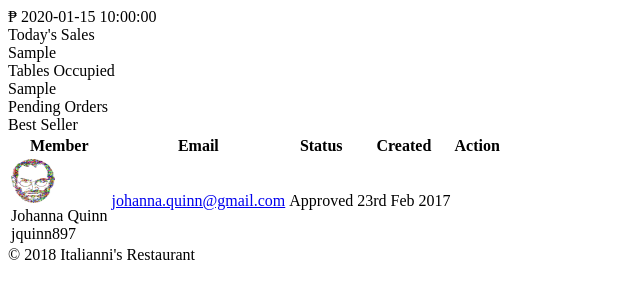
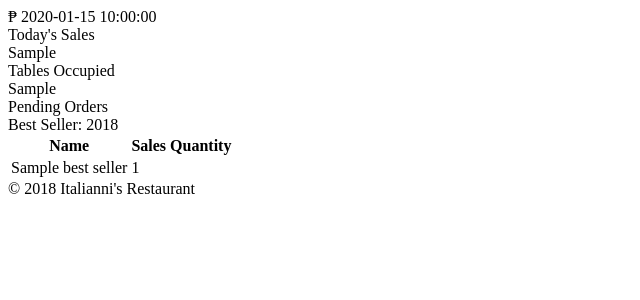
Before and after one commit to alvinrightback/italiannis, a PHP site: the page made by application/views/dashboard/main.php in a window 1280 px wide. Shown: the top 300 px of the page, without its empty margins (0-640 px from the left). Run offline with PHP 8.4, Linux system fonts and the light colour scheme; the template is opened without the code that fills it: most values are stand-ins (such as "Sample title", 1, 10 or a date in 2020); data that the repository does not hold is empty; some libraries are stand-ins or nearby versions.

Commit message:
added best sellers

```diff
--- a/application/controllers/Dashboard.php
+++ b/application/controllers/Dashboard.php
@@ -14,6 +14,7 @@ class Dashboard extends MY_Controller {
 		$data['pending_orders'] = $this->dashboard_model->get_pending_orders();
 		$data['occupied_tables'] = $this->dashboard_model->get_today_occupied_tables();
 		$data['today_sales'] = $this->dashboard_model->get_today_sales();
+		$data['best_sellers'] = $this->dashboard_model->get_best_sellers();
 		$this->render('dashboard/main', $data);
 	}
 
--- a/application/views/dashboard/main.php
+++ b/application/views/dashboard/main.php
@@ -41,60 +41,37 @@
 						</div>
 					</div>
 					<div class="row mb-5">
-						<div class="col-md-12">
+						<div class="col-md-6">
 							<div class="card">
 								<div class="card-header">
-									Best Seller
+									Best Seller: <?php echo date('Y');?>
 								</div>
 								<div class="card-table table-responsive">
+								<?php if(is_array($best_sellers)): ?>
 									<table class="table table-hover align-middle">
 										<thead class="thead-light">
 											<tr>
-												<th>Member</th>
-												<th>Email</th>
-												<th class="text-center">Status</th>
-												<th>Created</th>
-												<th class="text-right">Action</th>
+												<th>Name</th>
+												<th>Sales Quantity</th>
 											</tr>
 										</thead>
 										<tbody>
+											<?php foreach($best_sellers as $row):?>
+
 											<tr>
 												<td>
-													<div class="media">
-														<div class="profile-picture bg-gradient bg-primary has-message float-right d-flex mr-3">
-															<img src="assets/img/profile-pic.jpg" width="44" height="44">
-														</div>
-														<div class="media-body">
-															<div class="heading mt-1">
-																Johanna Quinn
-															</div>
-															<div class="subtext">jquinn897</div>
-														</div>
-													</div>
+													<?php echo $row->name;  ?>
 												</td>
 												<td>
-													<a href="#">johanna.quinn@gmail.com</a>
+													<?php echo $row->total_quantity; ?>
 												</td>
-												<td class="text-center">
-													<span class="badge badge-primary">Approved</span>
-												</td>
-												<td>23rd Feb 2017</td>
-												<td class="text-right">
-													<a class="btn btn-primary">
-														<i class="batch-icon batch-icon-eye"></i>
-													</a>
-													<a class="btn btn-success">
-														<i class="batch-icon batch-icon-quill"></i>
-													</a>
-												</td>
+
 											</tr>
-
-
-
-
+										<?php endforeach; ?>
 
 										</tbody>
 									</table>
+								<?php endif;?>
 								</div>
 							</div>
 						</div>
--- a/application/views/transaction/main.php
+++ b/application/views/transaction/main.php
@@ -14,7 +14,8 @@
 			'cache' : false,
 			'success' : function(data){
 			    	$('#Payment_Complete_Btn').prop('href','<?php echo base_url('transaction/payment_complete/');?>'+data[0].trans_id);
- 					$('#Transaction_Table_Number').text('Table number: '+data[0].table_number);
+					$('#Transaction_Invoice_ID').text('Invoice ID: '+data[0].invoice_id);
+					$('#Transaction_Table_Number').text('Table number: '+data[0].table_number);
  					$('#Transaction_Date').text('Date: '+data[0].date_created);
 					$('#Edit_Order_ID').text(data[0].trans_id);
 					if(data[0].status == 0){
@@ -212,6 +213,7 @@
 						<table id="datatable-1" class="table table-datatable table-bordered table-hover">
 							<thead class="thead-dark">
 								<tr>
+									<th>Invoice ID</th>
 									<th>Table Number</th>
 									<th>Date</th>
 									<th>Status</th>
@@ -220,6 +222,7 @@
 							<tbody>
 								<?php foreach($transaction as $row): ?>
 									<tr style="cursor: pointer;" data-toggle="tooltip" data-placement="top" title="View Transaction" onclick="javascript:getTransactionDetails(<?php echo $row->trans_id; ?>)">
+										<td><?php echo $row->invoice_id; ?></td>
 										<td><?php echo $row->table_number; ?></td>
 										<td><?php echo date('Y-m-d h:i A', strtotime($row->date_created));	 ?></td>
 										<td class="text-center">
@@ -260,6 +263,7 @@
 				</div>
 
 				<div id="Transaction_Details_Body" style="display: none;">
+					<p id="Transaction_Invoice_ID"></p>
 					<p id="Transaction_Table_Number"></p>
 					<p id="Transaction_Date"></p>
 					<hr>
```
Also changed, not shown: application/controllers/Mobile.php (+26 -0 lines), application/models/Dashboard_model.php (+19 -0 lines), application/models/Mobile_model.php (+26 -2 lines), italdb.sql.
